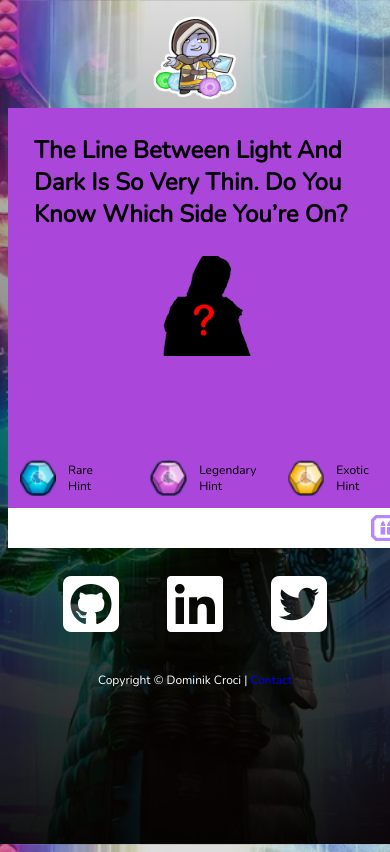
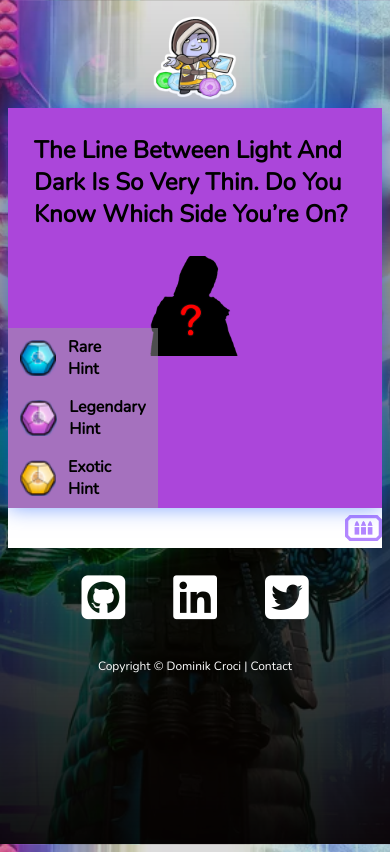
Before and after one commit to dcroci/D2.v1, a plain HTML site: page quote.html in a window 390 px wide. Drawn offline with nearby package versions, Linux system fonts and the light colour scheme.

Commit message:
some mobile adjustments

```diff
--- a/styles.css
+++ b/styles.css
@@ -1,5 +1,6 @@
 * {
   font-family: 'Nunito', sans-serif;
+  transition: all 0.5s;
 }
 
 html {
@@ -25,6 +26,7 @@ html {
 
 a {
   text-decoration: none;
+  color: inherit;
 }
 
 .goldBG {
@@ -220,6 +222,7 @@ body img {
   position: relative;
   font-size: 20px;
   overflow: hidden;
+  box-shadow: 0 0 20px rgba(0, 76, 255, 0.5);
 }
 .questionImg {
   width: 100%;
@@ -238,6 +241,13 @@ body img {
 .hint2,
 .hint3 {
   display: flex;
+  font-weight: bold;
+  background-color: rgba(157, 157, 160, 0.489);
+}
+.hint1 p,
+.hint2 p,
+.hint3 p {
+  font-size: 1rem;
 }
 
 .who {
@@ -354,3 +364,34 @@ form {
   display: flex;
   width: 100%;
 }
+@media (max-width: 416px) {
+  .question {
+    width: 100%;
+  }
+  .hints {
+    width: 150px;
+    flex-wrap: wrap;
+    left: 0;
+  }
+  .hint1,
+  .hint2 .hint3 {
+    display: inline-flex;
+    width: fit-content;
+  }
+  .field {
+    width: 100%;
+  }
+  .container {
+    width: 100%;
+    display: flex;
+  }
+  .socials {
+    width: 100%;
+  }
+  .icon {
+    font-size: 50px;
+  }
+  .fullGame {
+    width: 70%;
+  }
+}
```
